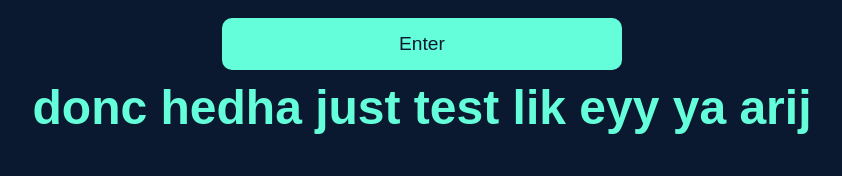
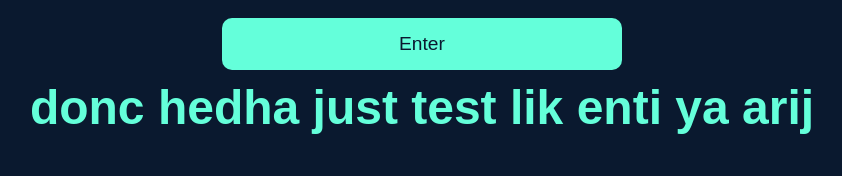
Before and after one commit to TSSEJED/ST, a plain HTML site: page entry.html in a window 1280 px wide. Shown: the part 311-487 px from the top of the page, without its empty margins (218-1060 px from the left). Drawn offline with Linux system fonts and the light colour scheme.

Commit message:
Update entry.html

```diff
--- a/entry.html
+++ b/entry.html
@@ -13,7 +13,7 @@
         <input type="text" id="meetingCode" placeholder="Enter Code" />
         <button onclick="validateCode()">Enter</button>
         <p id="error-message">Incorrect code. Please try again.</p>
-        <h1 class="h1">donc hedha just test lik eyy ya arij</h1>
+        <h1 class="h1">donc hedha just test lik enti ya arij</h1>
         <h1 class="h1">Hedha le mot de passe :</h1>
         <h1 class="h1">123</h1>
 
```
